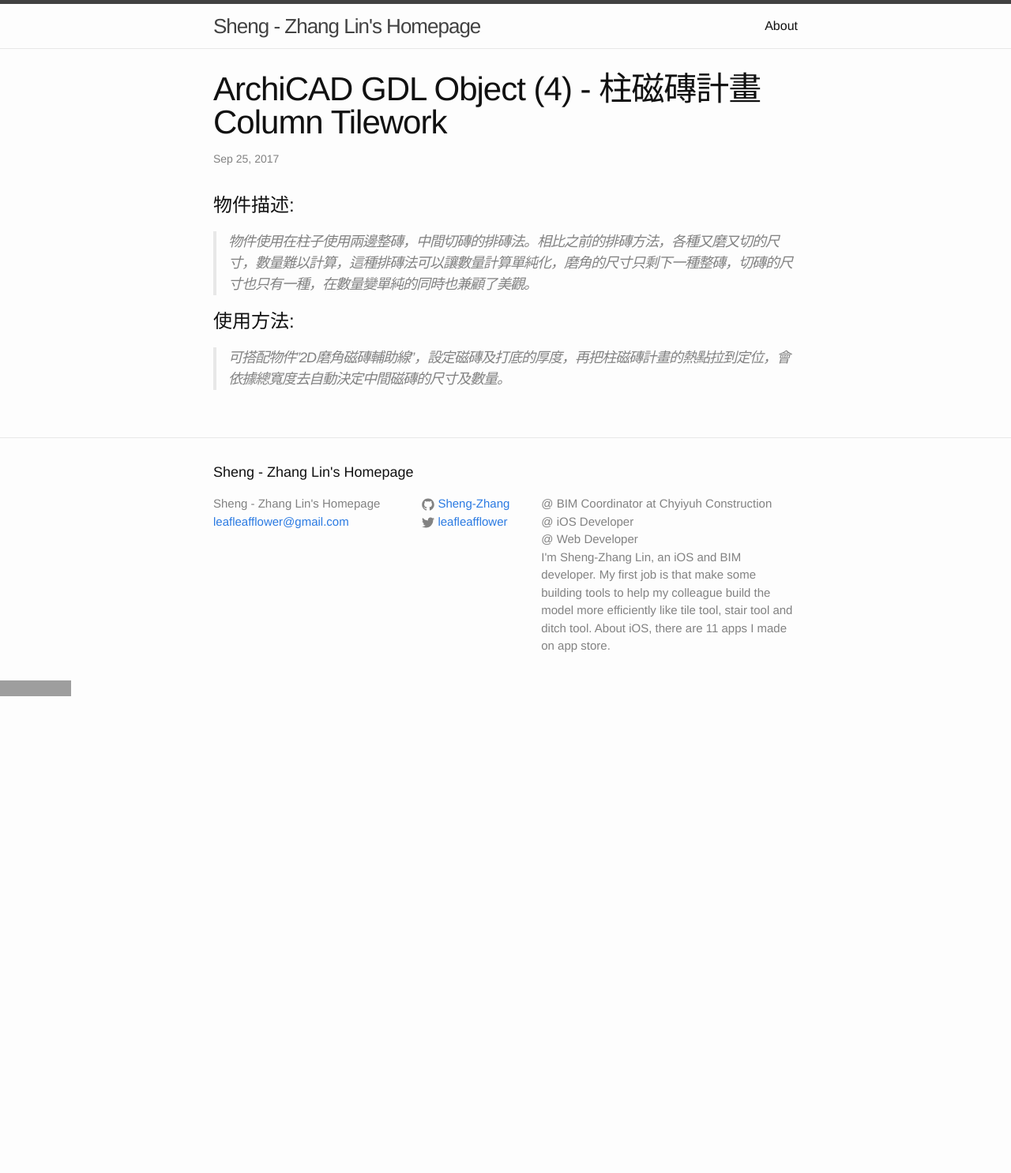
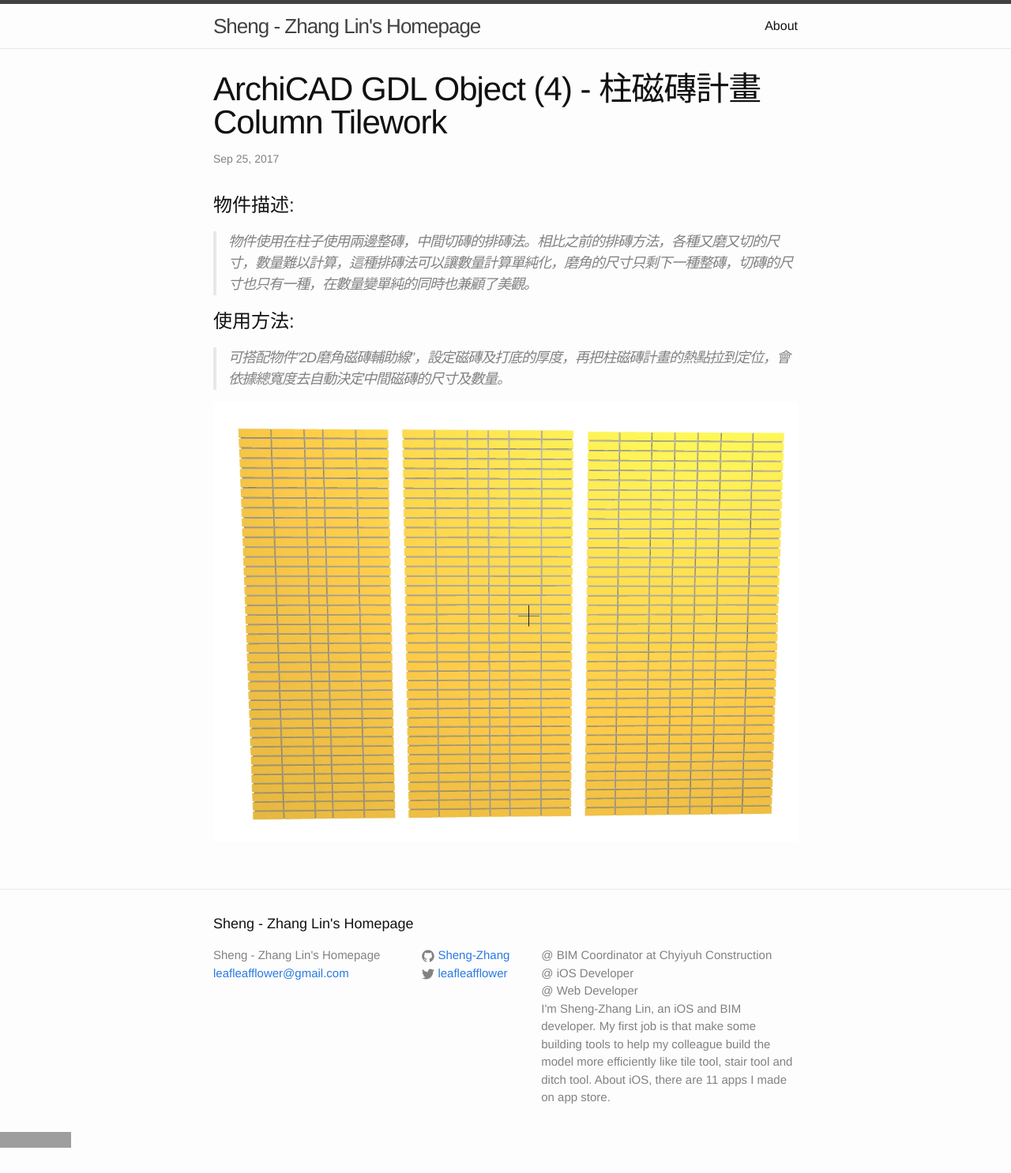
Before and after one commit to Sheng-Zhang/Sheng-Zhang.github.io, a Jekyll site: the page built from _posts/2017-09-25-ArchiCAD-GDL-Column-Tilework.markdown, in a window 1280 px wide. Shown: the whole page at 79% size. Built offline with Jekyll 4.4.1, drawn with Linux system fonts in a browser that asks for light colours; before the commit the page ends 914 px from its top, so only the background shows below that; grey boxes are pictures that could not be loaded.

Commit message:
add photo

```diff
--- a/_posts/2017-09-25-ArchiCAD-GDL-Column-Tilework.markdown
+++ b/_posts/2017-09-25-ArchiCAD-GDL-Column-Tilework.markdown
@@ -12,6 +12,7 @@ categories: jekyll update
 # 使用方法:
 > 可搭配物件"2D磨角磁磚輔助線"，設定磁磚及打底的厚度，再把柱磁磚計畫的熱點拉到定位，會依據總寬度去自動決定中間磁磚的尺寸及數量。
 
+![自動排列](/assets/ColumnTilework/ColumnTileworkAutoArrangement.jpg)
 
 
 
```
